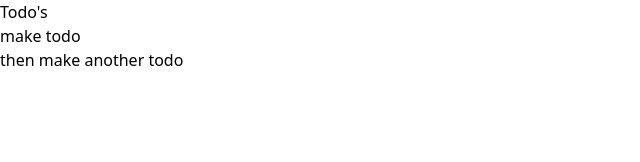
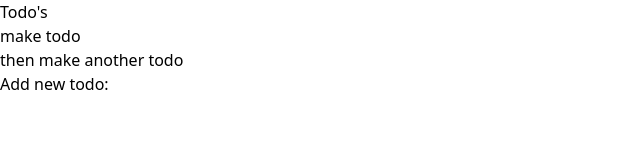
Before and after one commit to Kwayzaar/TodoApp, a React (Create React App) app: page / in a window 1280 px wide. Shown: the top 162 px of the page, without its empty margins (0-640 px from the left). Built offline with nearby package versions, Linux system fonts and the light colour scheme.

Commit message:
adds: addTodo, handleChange, handleSubmit

```diff
--- a/src/App.js
+++ b/src/App.js
@@ -1,7 +1,7 @@
 import React, { useState } from 'react'
 import './App.css';
 import Todos from './components/Todos'
-import TodoCard from './components/TodoCard'
+import TodoForm from './components/TodoForm'
 
 function App() {
   const [todos, setTodos] = useState([
@@ -13,11 +13,16 @@ function App() {
     setTodos(todos.filter(todo => todo.id !== id))
     }
 
+  const addTodo = (todo) => {
+    todo.id = Math.random();
+    setTodos({...todos, todo})
+  }
 
   return (
     <div>
       <h1>Todo's</h1>
       <Todos todos={todos} deleteTodo={deleteTodo} />
+      <TodoForm addTodo={addTodo} />
     </div>
   )
   }
--- a/src/components/TodoCard.js
+++ /dev/null
@@ -1,9 +0,0 @@
-import React from 'react'
-
-export default function TodoCard() {
-  return (
-    <div>
-
-    </div>
-  )
-}
--- /dev/null
+++ b/src/components/TodoForm.js
@@ -0,0 +1,25 @@
+import React, { useState } from 'react'
+
+function TodoForm({addTodo}) {
+  const [content, setContent] = useState("")
+
+  const handleChange = (e) => {
+    setContent({content: e.target.value})
+  }
+
+  const handleSubmit = (e) => {
+    e.preventDefault();
+    addTodo({content})
+  }
+
+  return (
+    <div>
+      <form onSubmit={handleSubmit}>
+        <label>Add new todo:</label>
+        <input type="text" onChange={handleChange} />
+      </form>
+    </div>
+  )
+}
+
+export default TodoForm
```
